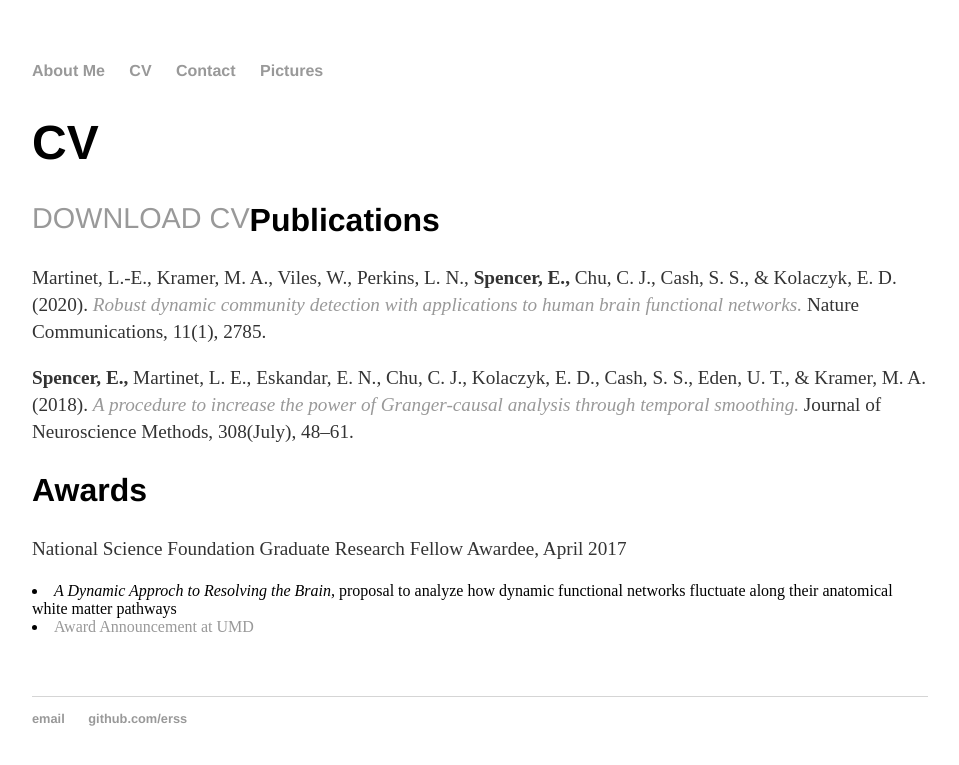
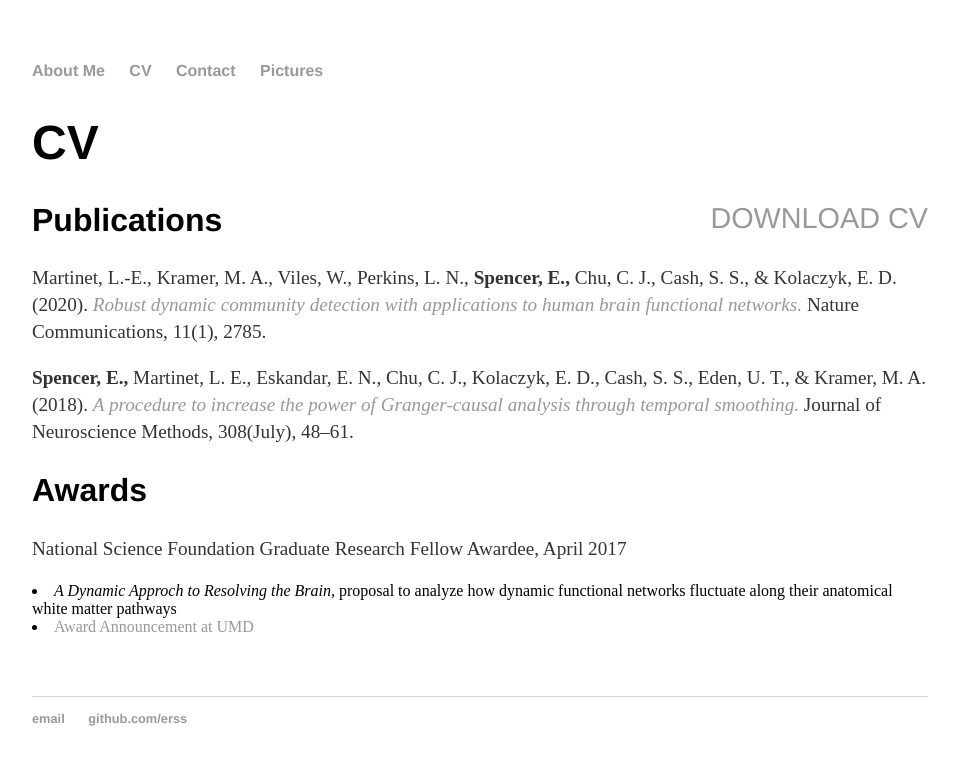
Before and after one commit to erss/erss.github.io, a Jekyll site: the page built from cv/index.html, in a window 1280 px wide. Shown: the top 765 px of the page, without its empty margins (160-1119 px from the left). Built offline with Jekyll 4.4.1, drawn with Linux system fonts in a browser that asks for light colours.

Commit message:
Update main.css

```diff
--- a/css/main.css
+++ b/css/main.css
@@ -26,4 +26,4 @@ ul.posts li { list-style: none; }
 .cv h2 { font-size: 2em; }
 .cv address, .cv .download { font-family: 'Helvetica', 'Arial', 'Sans-Serif'; }
 .cv address, .cv p { font-size: 1.2em; }
-.cv .download { float: left; font-size: 1.8em; text-transform: uppercase; }
+.cv .download { float: right; font-size: 1.8em; text-transform: uppercase; }
```
